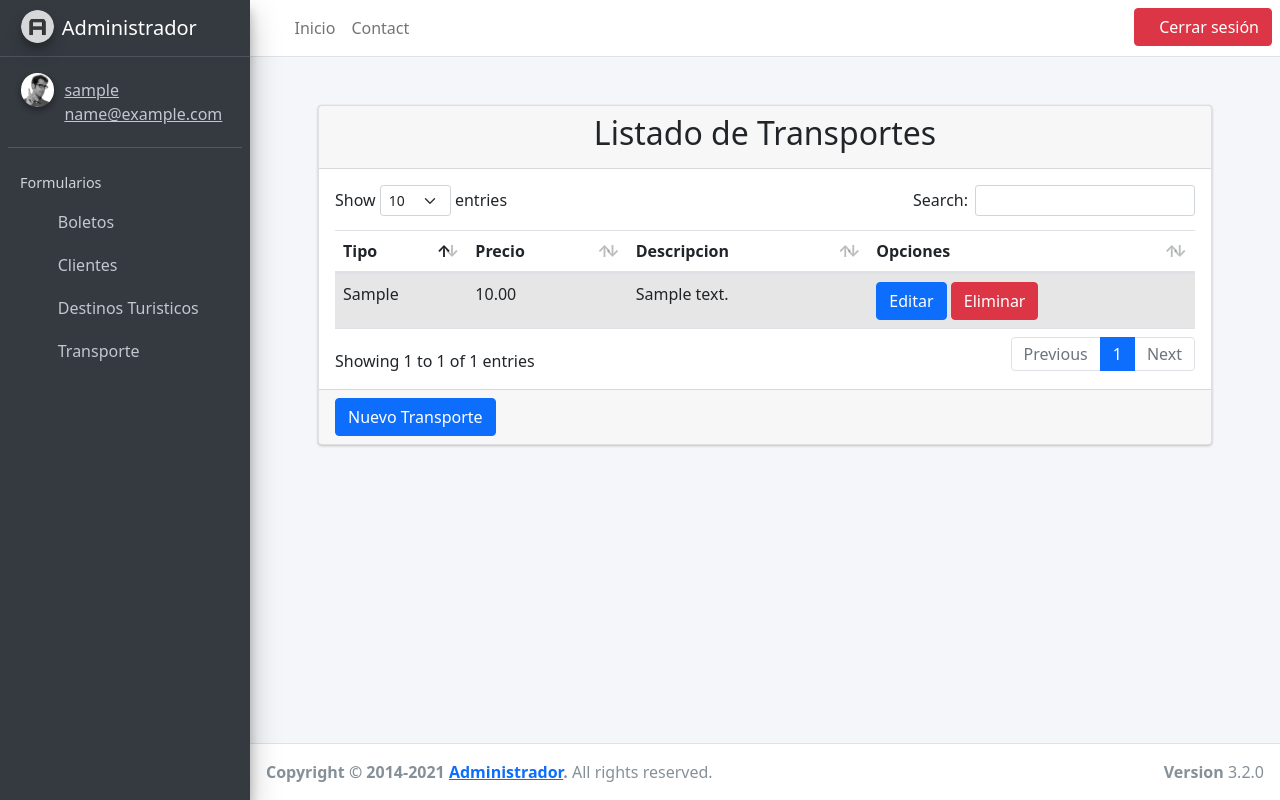
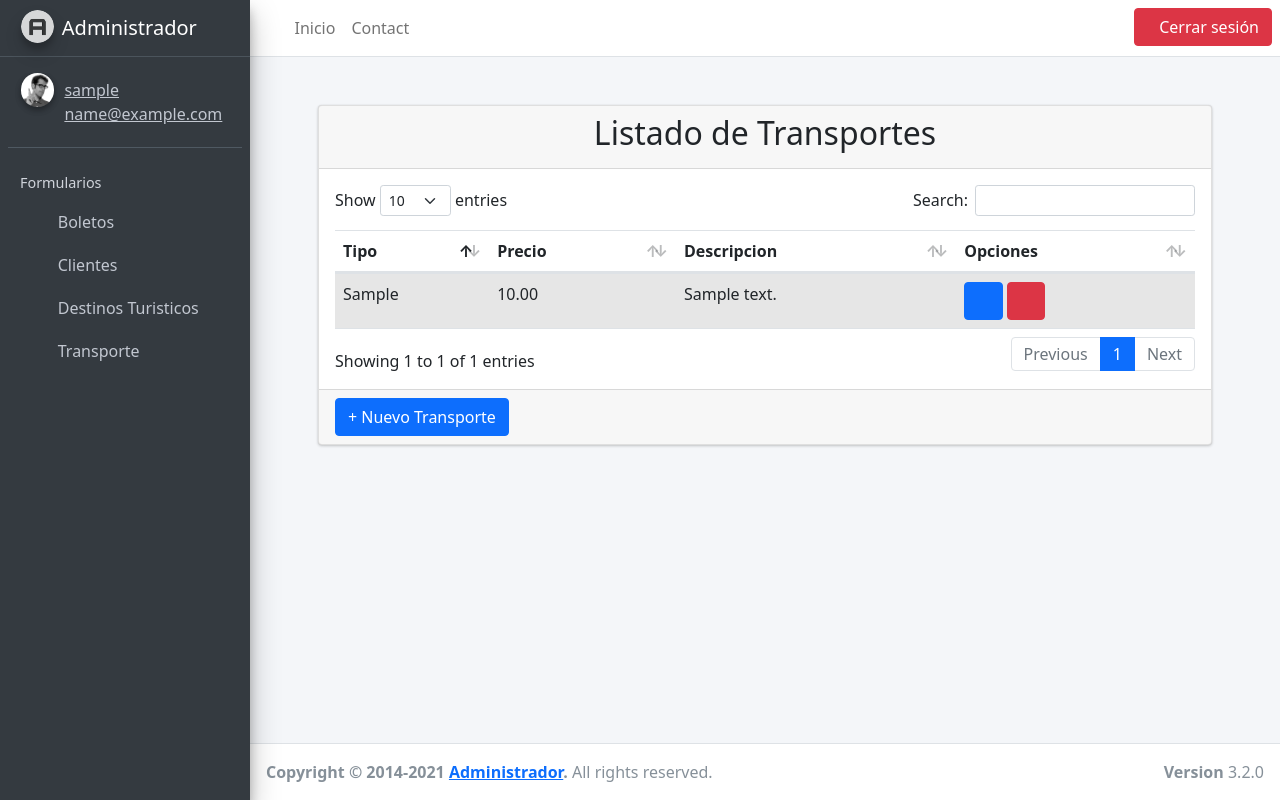
Before and after one commit to ruben777111/sistemadeturismo, a Django app: page /transporte/ in a window 1280 px wide. Run offline with Django 4.2, Linux system fonts and the light colour scheme; a user stored in the database is signed in; tables that the repository leaves empty hold one stand-in row (values such as "Sample post"); parts of the project's set-up code (start-up, migrations or seed data) failed here and were passed over; some libraries are stand-ins or nearby versions; some web fonts are replaced.

Commit message:
algunos iconos

```diff
--- a/proyturismo/templates/cliente/index.html
+++ b/proyturismo/templates/cliente/index.html
@@ -45,7 +45,7 @@
             </table>
         </div>
         <div class="card-footer">
-            <a href="{% url 'crearcliente' %}" class="btn btn-primary" role="button">Nuevo CLiente (Solo para
+            <a href="{% url 'crearcliente' %}" class="btn btn-primary" role="button"><i class="fa-solid fa-plus"></i>  Nuevo CLiente (Solo para
                 Pruebas)</a>
         </div>
     </div>
--- a/proyturismo/templates/destinoturistico/index.html
+++ b/proyturismo/templates/destinoturistico/index.html
@@ -50,7 +50,7 @@
             </table>
         </div>
         <div class="card-footer">
-            <p> <a href="{% url 'creardestinoturistico' %}" class="btn btn-primary" role="button">Nuevo Destino
+            <p> <a href="{% url 'creardestinoturistico' %}" class="btn btn-primary" role="button"><i class="fa-solid fa-plus"></i>  Nuevo Destino
                     Turistico</a> </p>
         </div>
     </div>
--- a/proyturismo/templates/transporte/index.html
+++ b/proyturismo/templates/transporte/index.html
@@ -30,8 +30,10 @@
                         <td>{{ transporte.tipotransporte }}</td>
                         <td>{{ transporte.preciotransporte }}</td>
                         <td>{{ transporte.descripciontransporte }}</td>
-                        <td><a href=" {% url 'editartransporte' transporte.idtransporte %}" class="btn btn-primary">Editar</a>
-                        <a href=" {% url 'eliminartransporte' transporte.idtransporte %}" class="btn btn-danger">Eliminar</a></td>
+                        <td><a href=" {% url 'editartransporte' transporte.idtransporte %}" class="btn btn-primary"><i
+                            class="fa-solid fa-pen"></i></a></a>
+                        <a href=" {% url 'eliminartransporte' transporte.idtransporte %}" class="btn btn-danger"><i
+                            class="fa-solid fa-trash-can"></i></a></td>
 
                     </tr>
 
@@ -41,7 +43,7 @@
             </table>
         </div>
         <div class="card-footer">
-            <a href="{% url 'crearcliente' %}" class="btn btn-primary" role="button">Nuevo Transporte</a>
+            <a href="{% url 'crearcliente' %}" class="btn btn-primary" role="button"><i class="fa-solid fa-plus"></i>  Nuevo Transporte</a>
         </div>
     </div>
 </div>
```
